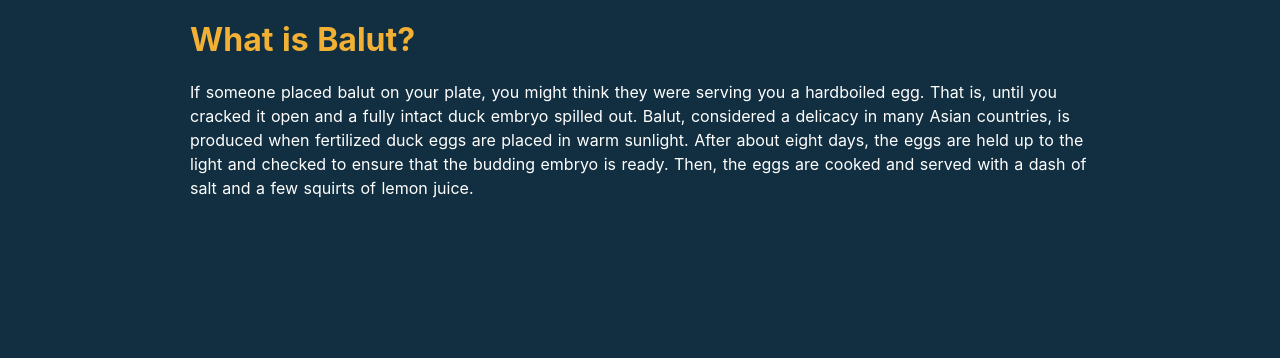
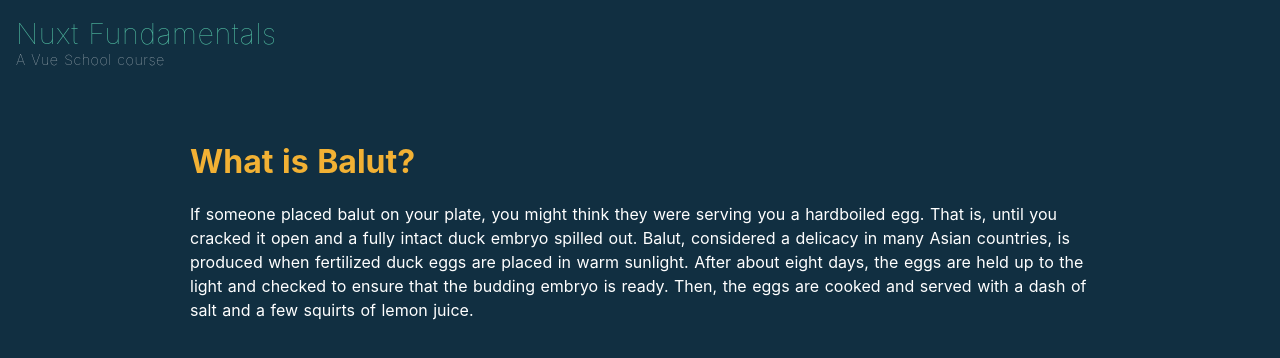
Before and after one commit to kevinvde/nuxt-fundamentals, a Nuxt app: page /post in a window 1280 px wide. Shown: the top 358 px of the page. Built offline with nearby package versions, Linux system fonts and the light colour scheme.

Commit message:
Adding the navbar

```diff
--- a/assets/styles.css
+++ b/assets/styles.css
@@ -0,0 +1,98 @@
+:root {
+  --navy: #112F41;
+  --teal: #068587;
+  --teal-light: #4FB99F;
+  --yellow: #F2B134;
+  --main-bg-color: coral;
+}
+
+html {
+  font-family: 'Source Sans Pro', -apple-system, BlinkMacSystemFont, 'Segoe UI',
+  Roboto, 'Helvetica Neue', Arial, sans-serif;
+  word-spacing: 1px;
+  -ms-text-size-adjust: 100%;
+  -webkit-text-size-adjust: 100%;
+  -moz-osx-font-smoothing: grayscale;
+  -webkit-font-smoothing: antialiased;
+  box-sizing: border-box;
+}
+
+*,
+*:before,
+*:after {
+  box-sizing: border-box;
+  margin: 0;
+}
+
+
+body {
+  padding: 1rem;
+  background: var(--navy);
+  color: white;
+}
+
+a {
+  color: var(--teal-light);
+  text-decoration: none;
+  transition: all 0.3s ease;
+}
+
+a:hover {
+  color: var(--teal);
+}
+
+.container {
+  margin: 0 auto;
+  max-width: 900px;
+}
+
+.text-xs {
+  font-size: 1.2rem;
+}
+.text-sm {
+  font-size: 1.4rem;
+}
+
+.text-base {
+  font-size: 1.6rem;
+}
+
+.text-lg {
+  font-size: 1.8rem;
+}
+
+.text-xl {
+  font-size: 2rem;
+}
+
+h1,h2,h3,h4 {
+  color: var(--yellow);
+}
+.button--green {
+  display: inline-block;
+  border-radius: 4px;
+  border: 1px solid #3b8070;
+  color: #3b8070;
+  text-decoration: none;
+  padding: 10px 30px;
+}
+
+.button--green:hover {
+  color: #fff;
+  background-color: #3b8070;
+}
+
+.button--grey {
+  display: inline-block;
+  border-radius: 4px;
+  border: 1px solid #35495e;
+  color: #35495e;
+  text-decoration: none;
+  padding: 10px 30px;
+  margin-left: 15px;
+}
+
+.button--grey:hover {
+  color: #fff;
+  background-color: #35495e;
+}
--- /dev/null
+++ b/components/TheNavbar.vue
@@ -0,0 +1,49 @@
+<template>
+  <nav class="nav">
+    <div class="logo">
+      <a href="#" class="logo text-lg">
+        Nuxt Fundamentals
+      </a>
+
+      <span class="subheader">A Vue School course</span>
+    </div>
+  </nav>
+</template>
+
+<script>
+  export default {}
+</script>
+
+<style scoped>
+  nav {
+    display: flex;
+    justify-content: space-between;
+    align-items: center;
+    margin-bottom: 70px;
+    font-weight: lighter;
+    letter-spacing: 0.5px;
+  }
+  .nav .logo {
+    display: flex;
+    flex-direction: column;
+    justify-content: center;
+  }
+  .nav .logo .subheader {
+    opacity: 0.70;
+    font-size: 0.9rem;
+    color: white;
+  }
+  .nav .nav-content {
+    font-size: 1rem;
+  }
+  .nav-content ul {
+    display: flex;
+    list-style: none;
+  }
+  .nav-content ul li {
+    padding: 2px 10px;
+  }
+  .nav-content ul li:not(:first-of-type) {
+    border-left: 1px solid rgb(255, 255, 255, 0.2);
+  }
+</style>
--- a/layouts/default.vue
+++ b/layouts/default.vue
@@ -1,106 +1,17 @@
 <template>
   <div>
+    <TheNavbar/>
     <nuxt/>
   </div>
 </template>
 
-<style>
-  :root {
-    --navy: #112F41;
-    --teal: #068587;
-    --teal-light: #4FB99F;
-    --yellow: #F2B134;
-    --main-bg-color: coral;
+
+<script>
+  import TheNavbar from "../components/TheNavbar";
+
+  export default {
+    components: {
+      TheNavbar
+    }
   }
-
-  html {
-    font-family: 'Source Sans Pro', -apple-system, BlinkMacSystemFont, 'Segoe UI',
-    Roboto, 'Helvetica Neue', Arial, sans-serif;
-    word-spacing: 1px;
-    -ms-text-size-adjust: 100%;
-    -webkit-text-size-adjust: 100%;
-    -moz-osx-font-smoothing: grayscale;
-    -webkit-font-smoothing: antialiased;
-    box-sizing: border-box;
-  }
-
-  *,
-  *:before,
-  *:after {
-    box-sizing: border-box;
-    margin: 0;
-  }
-
-
-  body {
-    padding: 1rem;
-    background: var(--navy);
-    color: white;
-  }
-
-  a {
-    color: var(--teal-light);
-    text-decoration: none;
-    transition: all 0.3s ease;
-  }
-
-  a:hover {
-    color: var(--teal);
-  }
-
-  .container {
-    margin: 0 auto;
-    max-width: 900px;
-  }
-
-  .text-xs {
-    font-size: 1.2rem;
-  }
-  .text-sm {
-    font-size: 1.4rem;
-  }
-
-  .text-base {
-    font-size: 1.6rem;
-  }
-
-  .text-lg {
-    font-size: 1.8rem;
-  }
-
-  .text-xl {
-    font-size: 2rem;
-  }
-
-  h1,h2,h3,h4 {
-    color: var(--yellow);
-  }
-  .button--green {
-    display: inline-block;
-    border-radius: 4px;
-    border: 1px solid #3b8070;
-    color: #3b8070;
-    text-decoration: none;
-    padding: 10px 30px;
-  }
-
-  .button--green:hover {
-    color: #fff;
-    background-color: #3b8070;
-  }
-
-  .button--grey {
-    display: inline-block;
-    border-radius: 4px;
-    border: 1px solid #35495e;
-    color: #35495e;
-    text-decoration: none;
-    padding: 10px 30px;
-    margin-left: 15px;
-  }
-
-  .button--grey:hover {
-    color: #fff;
-    background-color: #35495e;
-  }
-</style>
+</script>
--- a/nuxt.config.js
+++ b/nuxt.config.js
@@ -23,6 +23,7 @@ export default {
   ** Global CSS
   */
   css: [
+    '~/assets/styles.css'
   ],
   /*
   ** Plugins to load before mounting the App
```
